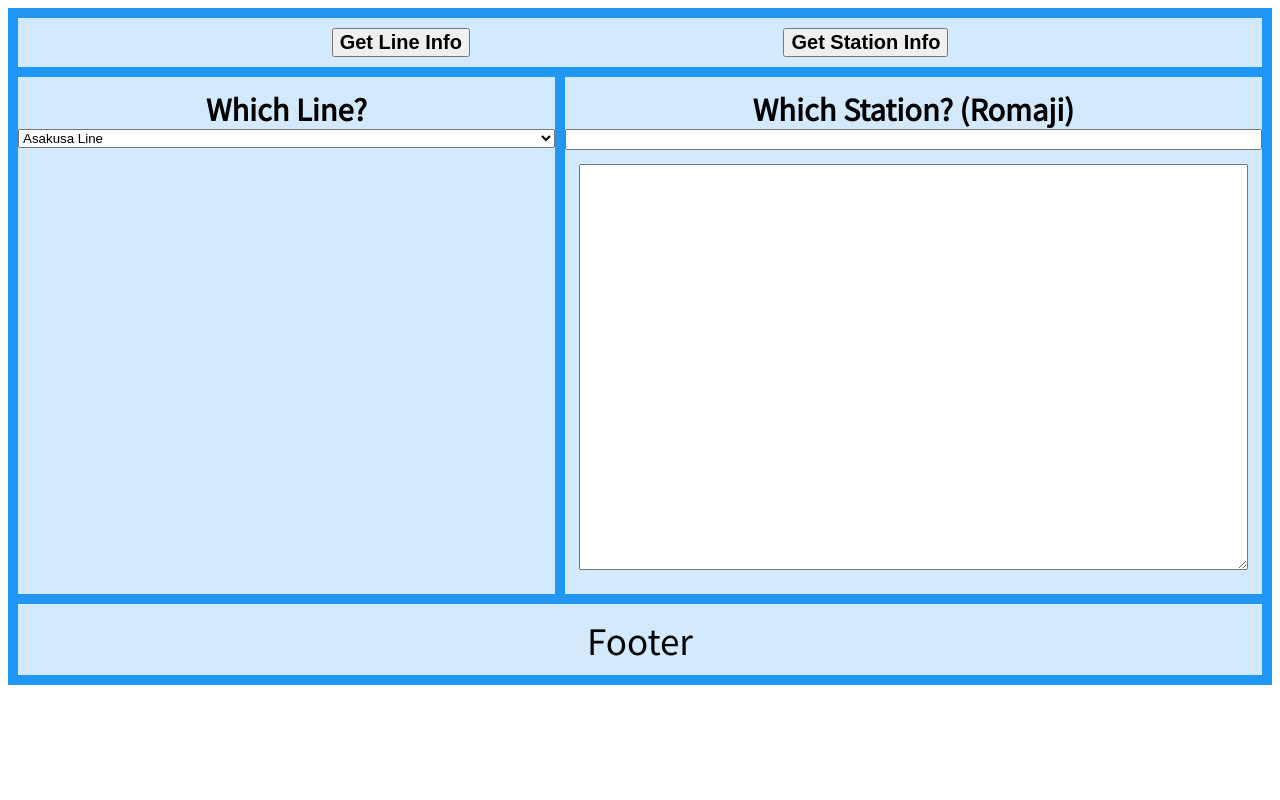
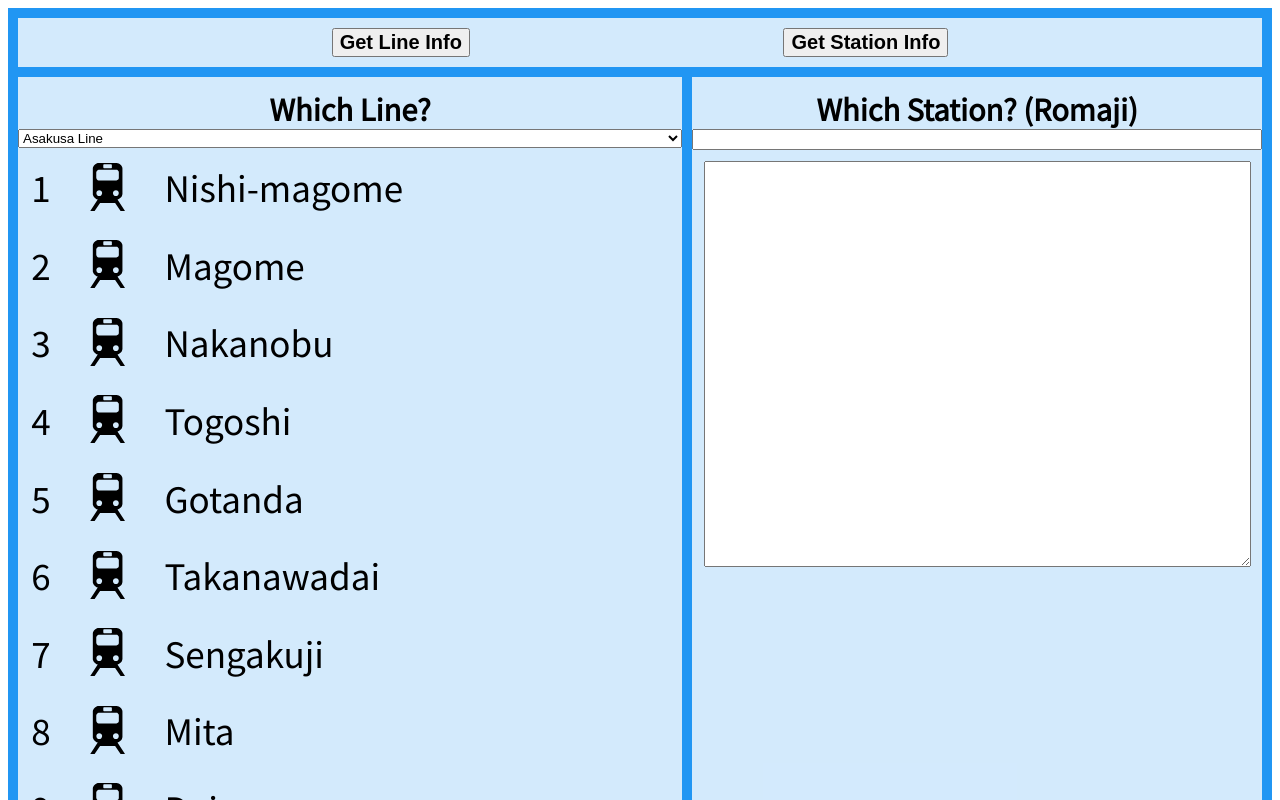
Before and after one commit to seanluse41/machi-awase, a SvelteKit app: page / in a window 1280 px wide. Both pictures are taken after a click on the button "Get Line Info". Shown: the top 800 px of the page. Built offline with nearby package versions, Linux system fonts and the light colour scheme.

Commit message:
returns station data for now

```diff
--- a/src/components/stationDisplay.svelte
+++ b/src/components/stationDisplay.svelte
@@ -1,9 +1,12 @@
 <script>
+import metroIcon from '../assets/metro.svg';
 export let stationInfo;
 </script>
 
 <div class="frame">
-    <img src="%sveltekit.assets%/metro.svg" alt="metro icon" />
+    {stationInfo.id}
+    <img class="icon" src={metroIcon} alt="metro icon" />
+    {stationInfo.name}
 </div>
 
 <style>
@@ -11,6 +14,12 @@ export let stationInfo;
 .frame {
     display: flex;
     flex-direction: row;
+    align-items: center;
+    padding: 2%;
+}
+
+.icon {
+    padding: 0% 5% 0% 5%;
 }
 
 </style>
--- a/src/routes/+page.svelte
+++ b/src/routes/+page.svelte
@@ -1,21 +1,23 @@
 <script>
+	import StationDisplay from '../components/stationDisplay.svelte';
 	let targetLine;
 	let targetStation;
-	let lineInfo;
-	let stationInfo;
+	let lineInfo = [];
+	let stationInfo = [];
 
 	const getLine = async () => {
 		const response = await fetch('/line', {
 			method: 'POST',
 			credentials: 'same-origin',
 			headers: {
-				'Content-Type': 'application/json'
+				'Content-Type': 'application/json',
+				Accept: 'application/json'
 			},
 			body: JSON.stringify({
 				targetLine: targetLine
 			})
 		});
-		lineInfo = await response.text();
+		lineInfo = await response.json();
 	};
 
 	const getStation = async (targetStation) => {
@@ -23,14 +25,14 @@
 			method: 'POST',
 			credentials: 'same-origin',
 			headers: {
-				'Content-Type': 'application/json'
+				'Content-Type': 'application/json',
+				Accept: 'application/json'
 			},
 			body: JSON.stringify({
 				targetStation: targetStation
 			})
 		});
-		stationInfo = await response.text();
-		console.log(stationInfo);
+		stationInfo = await response.json();
 	};
 </script>
 
@@ -64,7 +66,9 @@
 				<option value="tozai">Tozai Line</option>
 				<option value="yurakucho">Yurakucho Line</option>
 			</select>
-
+			{#each lineInfo as station}
+				<StationDisplay stationInfo={station} />
+			{/each}
 		</div>
 		<div class="right">
 			<h5>Which Station? (Romaji)</h5>
```
Also changed, not shown: src/assets/metro.svg (renamed from static/metro.svg).
